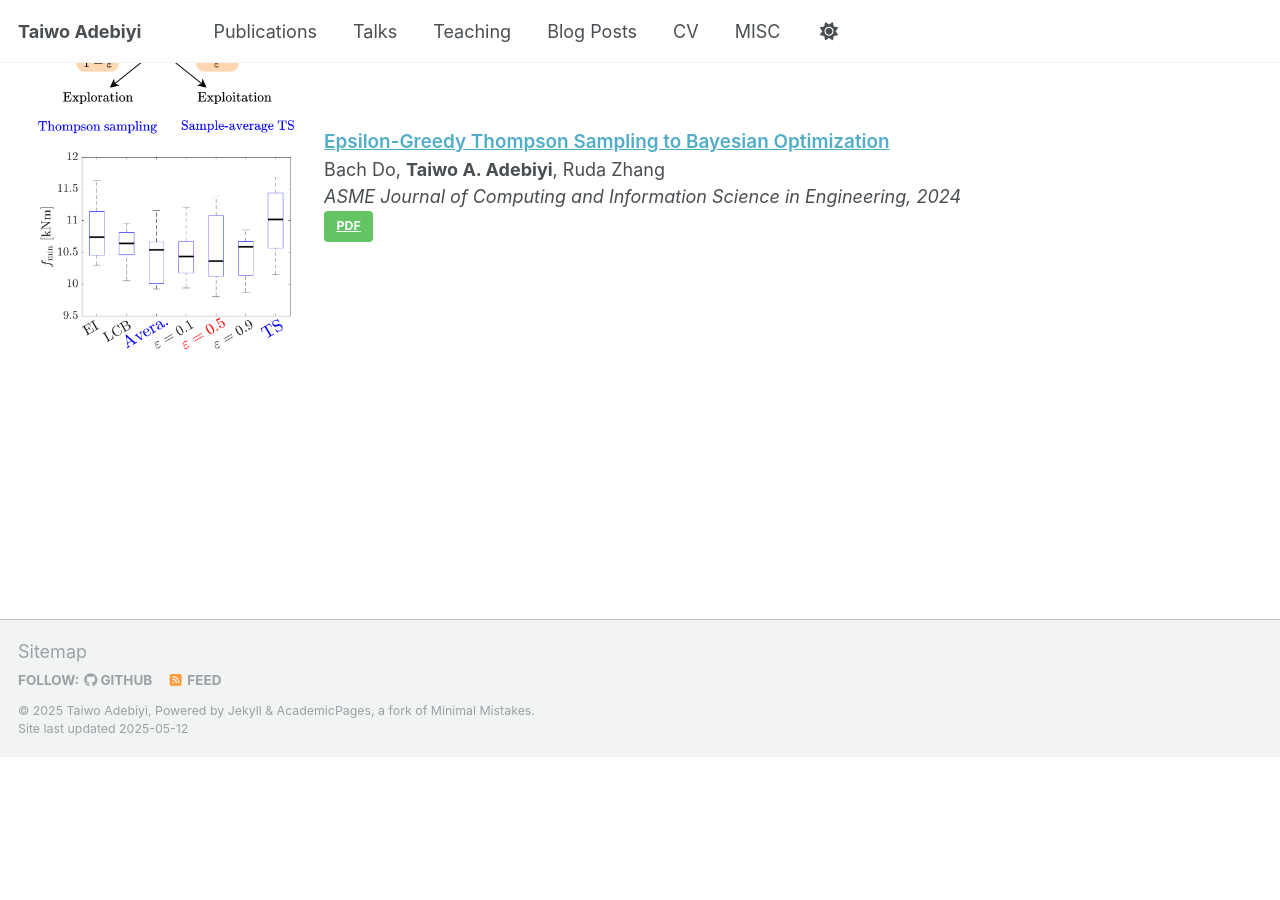
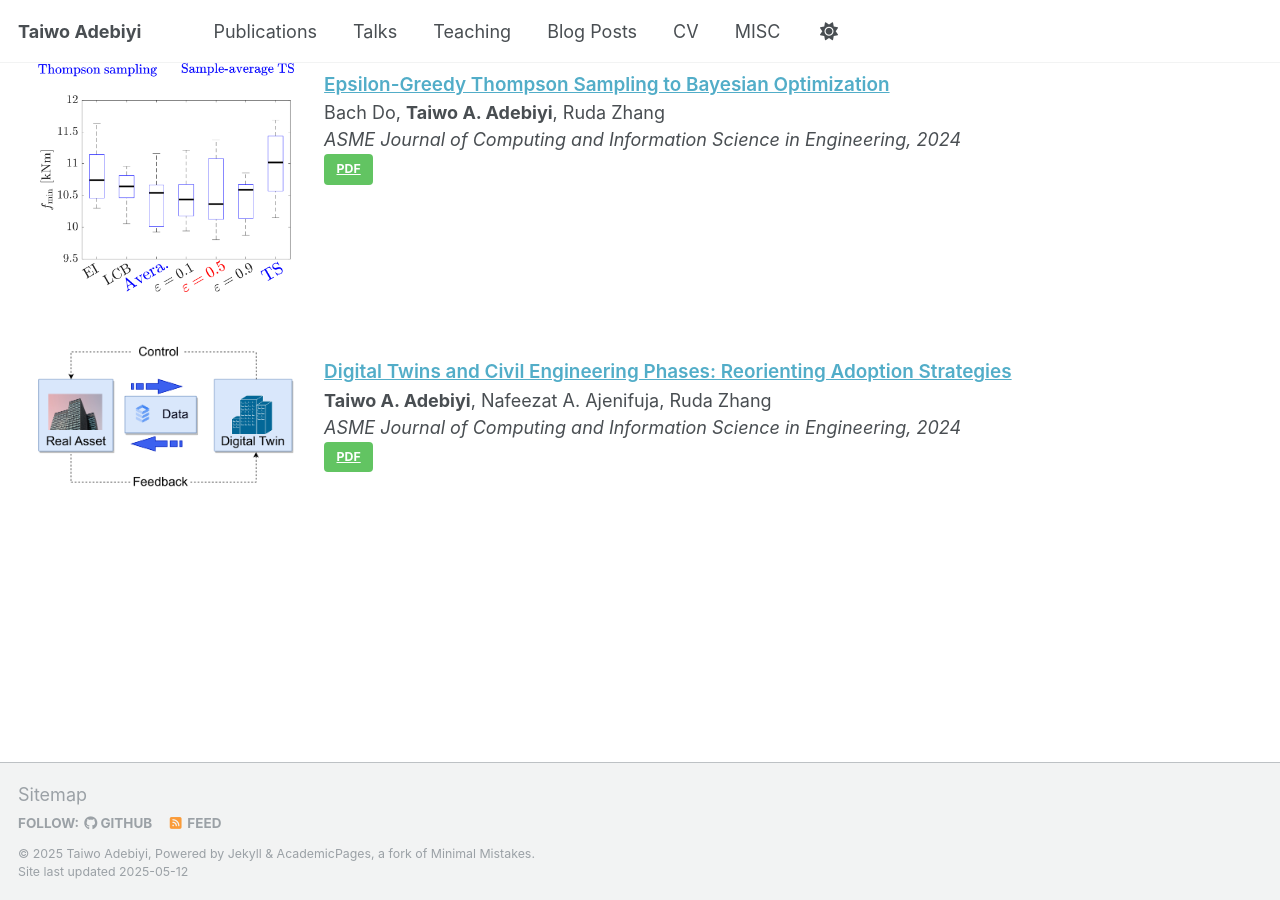
Before and after one commit to akashyadav0210/akashyadav0210.github.io, a Jekyll site: the page built from _pages/publications.md, in a window 1280 px wide and 900 px high, scrolled down 977 px. Built offline with Jekyll 4.4.1, drawn with Linux system fonts in a browser that asks for light colours; before the commit the page ends 1734 px from its top, so only the background shows below that.

Commit message:
update publications

```diff
--- a/_pages/publications.md
+++ b/_pages/publications.md
@@ -37,7 +37,7 @@
 
  <div class="publication">
    <link rel="stylesheet" href="/assets/css/my.css">
-   <div class="img"><a href="https://www-sciencedirect-com.ezproxy.lib.uh.edu/science/article/pii/S0022407324003674"><img class="img_responsive" src="/images/pub/thermal-emitters.png"></a></div>
+   <div class="img"><a href="https://www-sciencedirect-com.ezproxy.lib.uh.edu/science/article/pii/S0022407324003674"><img class="img_responsive" src="/images/pub/thermal-emitters.jpg"></a></div>
    <div class="text">
      <div class="title"><a id="gpts" href="https://www-sciencedirect-com.ezproxy.lib.uh.edu/science/article/pii/S0022407324003674">Automated Design of Nonreciprocal Thermal Emitters via Bayesian Optimization</a></div>
      <div class="authors">Bach Do, Sina Jafari Ghalekohneh, <strong>Taiwo A. Adebiyi</strong>, Bo Zhao, Ruda Zhang
@@ -96,3 +96,21 @@
    </div>
  </div>
  <br>
+
+ <div class="publication">
+   <link rel="stylesheet" href="/assets/css/my.css">
+   <div class="img"><a href="https://asmedigitalcollection.asme.org/computingengineering/article/24/10/100801/1202057/Digital-Twins-and-Civil-Engineering-Phases?searchresult=1"><img class="img_responsive" src="/images/pub/digital-twin-web.png"></a></div>
+   <div class="text">
+     <div class="title"><a id="gpts" href="https://asmedigitalcollection.asme.org/computingengineering/article/24/10/100801/1202057/Digital-Twins-and-Civil-Engineering-Phases?searchresult=1">Digital Twins and Civil Engineering Phases: Reorienting Adoption Strategies</a></div>
+     <div class="authors"><strong>Taiwo A. Adebiyi</strong>, Nafeezat A. Ajenifuja, Ruda Zhang
+     </div>
+     <div>
+       <em>ASME Journal of Computing and Information Science in Engineering, 2024</em>
+ <br>
+
+       <a class="btn btn--success btn--small" href="https://arxiv.org/pdf/2403.02426v2">PDF</a>
+
+     </div>
+   </div>
+ </div>
+ <br>
```
Also changed, not shown: images/pub/digital-twin-web.png (added).
